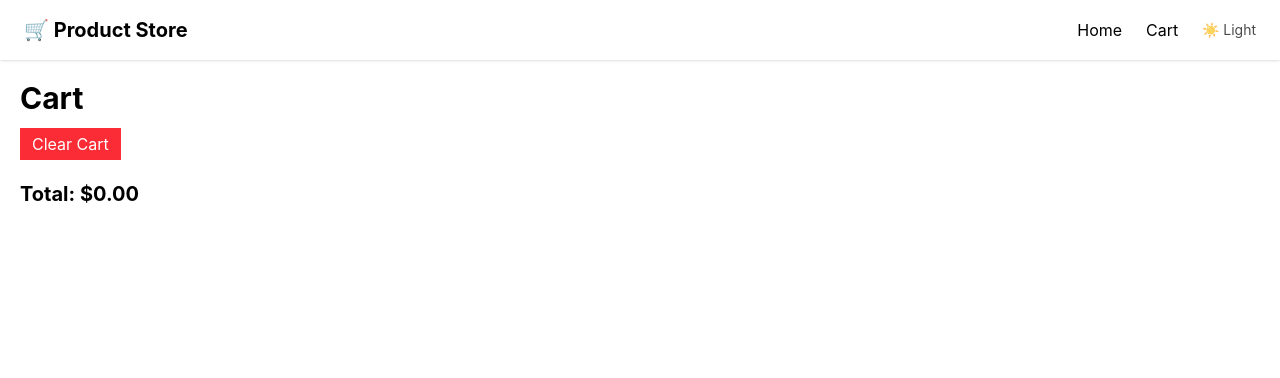
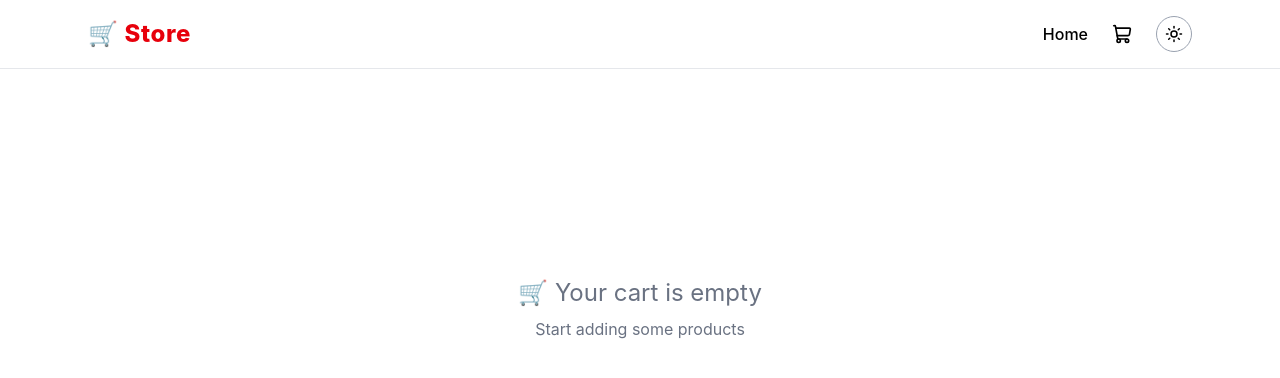
Before and after one commit to MaryamMirzada/Product-Store, a React (Vite) app in the folder Product-Store/: page /cart in a window 1280 px wide. Shown: the top 378 px of the page. Built offline with nearby package versions, Linux system fonts and the light colour scheme.

Commit message:
worked on ux

```diff
--- a/Product-Store/src/App.jsx
+++ b/Product-Store/src/App.jsx
@@ -6,6 +6,7 @@ import ProductDetails from "./pages/ProductDetails";
 
 function App() {
   return (
+  // بروسر روت اینجه استفاده گردیده
     <BrowserRouter>
       <Routes>
 
--- a/Product-Store/src/Navbar.jsx
+++ b/Product-Store/src/Navbar.jsx
@@ -2,46 +2,64 @@ import { Link } from "react-router-dom";
 import { useSelector } from "react-redux";
 import { useContext } from "react";
 import { SettingsContext } from "./context/SettingsContext";
+import { Moon, Sun, ShoppingCart } from "lucide-react";
 
 const Navbar = () => {
   const items = useSelector((state) => state.cart.items);
   const totalItems = items.reduce((sum, item) => sum + item.quantity, 0);
 
-  const { state } = useContext(SettingsContext);
+  const { state, dispatch } = useContext(SettingsContext);
 
   return (
     <nav
-      className={
+      className={`sticky top-0 z-50 backdrop-blur-md border-b ${
         state.theme === "dark"
-          ? "flex justify-between items-center px-6 py-4 bg-gray-900 text-white shadow"
-          : "flex justify-between items-center px-6 py-4 bg-white text-black shadow"
-      }
+          ? "bg-gray-900/80 text-white border-gray-700"
+          : "bg-white/80 text-black border-gray-200"
+      }`}
     >
-      {/* Logo */}
-      <Link to="/" className="text-xl font-bold">
-        🛒 Product Store
+      <div className="max-w-6xl mx-auto flex justify-between items-center px-6 py-4">
+        {/* 🔴 Logo */}
+        <Link
+          to="/"
+          className="text-2xl font-extrabold text-red-600 tracking-wide hover:scale-105 transition"
+        >
+          🛒 Store
         </Link>
 
-      {/* Links */}
+        {/* 🔴 Links */}
         <div className="flex items-center gap-6">
-        <Link to="/" className="hover:text-blue-500 transition">
+          <Link
+            to="/"
+            className="relative font-medium hover:text-red-500 transition"
+          >
             Home
+            <span className="absolute left-0 -bottom-1 w-0 h-[2px] bg-red-500 transition-all hover:w-full"></span>
           </Link>
 
-        <Link to="/cart" className="relative hover:text-blue-500 transition">
-          Cart
+          {/* 🛒 Cart */}
+          <Link
+            to="/cart"
+            className="relative flex items-center gap-1 hover:text-red-500 transition"
+          >
+            <ShoppingCart size={20} />
+
             {/* Badge */}
             {totalItems > 0 && (
-            <span className="absolute -top-2 -right-3 bg-red-500 text-white text-xs px-2 rounded-full">
+              <span className="absolute -top-2 -right-3 bg-red-600 text-white text-xs px-2 rounded-full shadow">
                 {totalItems}
               </span>
             )}
           </Link>
 
-        {/* Theme indicator */}
-        <span className="text-sm opacity-70">
-          {state.theme === "dark" ? "🌙 Dark" : "☀️ Light"}
-        </span>
+          {/* 🌙 Theme Toggle */}
+          <button
+            onClick={() => dispatch({ type: "TOGGLE_THEME" })}
+            className="p-2 rounded-full border border-gray-400 hover:bg-red-500 hover:text-white transition"
+          >
+            {state.theme === "dark" ? <Moon size={18} /> : <Sun size={18} />}
+          </button>
+        </div>
       </div>
     </nav>
   );
--- a/Product-Store/src/pages/Cart.jsx
+++ b/Product-Store/src/pages/Cart.jsx
@@ -15,40 +15,84 @@ const Cart = () => {
     0
   );
 
+  // 🟡 Empty state
+  if (items.length === 0) {
     return (
-    <div className="p-5">
-      <h1 className="text-3xl font-bold">Cart</h1>
+      <div className="flex flex-col items-center justify-center h-[60vh] text-gray-500">
+        <h2 className="text-2xl">🛒 Your cart is empty</h2>
+        <p className="mt-2">Start adding some products</p>
+      </div>
+    );
+  }
 
+  return (
+    <div className="p-6 max-w-4xl mx-auto">
+      {/* Title */}
+      <h1 className="text-3xl font-bold text-red-600 mb-4">Shopping Cart</h1>
+
+      {/* Clear button */}
       <button
         onClick={() => dispatch(clearCart())}
-        className="bg-red-500 text-white px-3 py-1 mt-3"
+        className="bg-red-600 hover:bg-red-700 text-white px-4 py-2 rounded mb-5 transition"
       >
         Clear Cart
       </button>
 
+      {/* Items */}
+      <div className="space-y-4">
         {items.map((item) => (
-        <div key={item.id} className="border p-3 my-3">
-          <h2>{item.title}</h2>
-          <p>${item.price}</p>
-
-          <div className="flex gap-2">
-            <button onClick={() => dispatch(decreaseQty(item.id))}>-</button>
-            <span>{item.quantity}</span>
-            <button onClick={() => dispatch(increaseQty(item.id))}>+</button>
+          <div
+            key={item.id}
+            className="flex items-center justify-between border rounded-lg p-4 shadow hover:shadow-lg transition"
+          >
+            {/* Info */}
+            <div className="flex items-center gap-4">
+              <img src={item.image} className="h-20 w-20 object-contain" />
+              <div>
+                <h2 className="font-semibold">{item.title}</h2>
+                <p className="text-red-600 font-bold">${item.price}</p>
+              </div>
             </div>
 
+            {/* Controls */}
+            <div className="flex items-center gap-4">
+              {/* Quantity */}
+              <div className="flex items-center border rounded">
+                <button
+                  onClick={() => dispatch(decreaseQty(item.id))}
+                  className="px-3 py-1 text-red-600 hover:bg-red-100"
+                >
+                  -
+                </button>
+
+                <span className="px-3">{item.quantity}</span>
+
+                <button
+                  onClick={() => dispatch(increaseQty(item.id))}
+                  className="px-3 py-1 text-red-600 hover:bg-red-100"
+                >
+                  +
+                </button>
+              </div>
+
+              {/* Remove */}
               <button
                 onClick={() => dispatch(removeFromCart(item.id))}
-            className="text-red-600"
+                className="text-red-600 hover:text-red-800 font-medium"
               >
                 Remove
               </button>
             </div>
+          </div>
         ))}
+      </div>
 
-      <h2 className="text-xl font-bold mt-5">
+      {/* Total */}
+      <div className="mt-8 text-right">
+        <h2 className="text-2xl font-bold text-red-600">
           Total: ${totalPrice.toFixed(2)}
         </h2>
+      </div>
     </div>
   );
 };
--- a/Product-Store/src/pages/Home.jsx
+++ b/Product-Store/src/pages/Home.jsx
@@ -1,14 +1,14 @@
 import { useProducts } from "../hook/useProducts";
 import { useDispatch } from "react-redux";
 import { addToCart } from "../features/cart/cartSlice";
-import { useRef, useEffect } from "react";
+import { useRef, useEffect, useState } from "react";
 import gsap from "gsap";
 import { Link } from "react-router-dom";
-import { useState } from "react";
 
 const Home = () => {
   const { data, isLoading, error } = useProducts();
   const dispatch = useDispatch();
+
   const [visibleCount, setVisibleCount] = useState(12);
   const visibleProducts = data?.slice(0, visibleCount);
 
@@ -18,59 +18,87 @@ const Home = () => {
     if (data) {
       gsap.fromTo(
         cardsRef.current,
-        { opacity: 0, y: 50 },
-        { opacity: 1, y: 0, duration: 0.5, stagger: 0.1 }
+        { opacity: 0, y: 40 },
+        { opacity: 1, y: 0, duration: 0.6, stagger: 0.08 }
       );
     }
   }, [data]);
 
+  // 🟡 Loading Skeleton
   if (isLoading) {
     return (
-      <div className="grid grid-cols-1 md:grid-cols-3 gap-4 p-5">
+      <div className="grid grid-cols-1 md:grid-cols-3 gap-6 p-6">
         {Array(6)
           .fill(0)
           .map((_, i) => (
-            <div key={i} className="border p-3 rounded animate-pulse">
-              <div className="h-40 bg-gray-300"></div>
-              <div className="h-4 bg-gray-300 mt-3 w-3/4"></div>
-              <div className="h-4 bg-gray-300 mt-2 w-1/2"></div>
+            <div
+              key={i}
+              className="p-4 rounded-lg shadow animate-pulse bg-white"
+            >
+              <div className="h-40 bg-gray-200 rounded"></div>
+              <div className="h-4 bg-gray-200 mt-4 w-3/4"></div>
+              <div className="h-4 bg-gray-200 mt-2 w-1/2"></div>
             </div>
           ))}
       </div>
     );
   }
-  if (error) return <h2>Error</h2>;
+
+  if (error)
+    return <h2 className="p-5 text-red-500">Error loading products</h2>;
 
   return (
-    <div className="grid grid-cols-1 md:grid-cols-3 gap-4 p-5">
-      {visibleProducts.map((product) => (
-        <div key={product.id} className="border p-3 rounded shadow">
-          <img src={product.image} className="h-40 mx-auto" />
+    <div className="p-6 lg:px-20">
+      {/* 🟢 Title */}
+      <h1 className="text-3xl font-bold mb-6 text-red-700">Our Products</h1>
 
-          <h2 className="font-bold mt-2">{product.title}</h2>
-          <p>${product.price}</p>
+      {/* 🟢 Grid */}
+      <div className="grid grid-cols-1 sm:grid-cols-2 lg:grid-cols-3 gap-6">
+        {visibleProducts.map((product, index) => (
+          <div
+            key={product.id}
+            ref={(el) => (cardsRef.current[index] = el)}
+            className="bg-white rounded-xl shadow-md hover:shadow-xl transition duration-300 p-4 flex flex-col justify-between hover:scale-[1.02]"
+          >
+            {/* Image */}
+            <img src={product.image} className="h-44 object-contain mx-auto" />
 
-          {/* 🟢 Add to Cart */}
+            {/* Info */}
+            <div className="mt-4">
+              <h2 className="font-semibold text-lg line-clamp-2">
+                {product.title}
+              </h2>
+
+              <p className="text-red-600 font-bold mt-2 text-lg">
+                ${product.price}
+              </p>
+            </div>
+
+            {/* Buttons */}
+            <div className="mt-4 space-y-2">
               <button
                 onClick={() => dispatch(addToCart(product))}
-            className="bg-blue-500 text-white px-3 py-1 mt-3 rounded"
+                className="w-full cursor-pointer bg-red-600 hover:bg-red-700 text-white py-2 rounded-lg transition"
               >
                 Add to Cart
               </button>
 
-          {/* 🟡 More Info Button */}
               <Link to={`/product/${product.id}`}>
-            <button className="bg-gray-700 text-white px-3 py-1 mt-2 rounded w-full">
+                <button className="w-full cursor-pointer border border-red-600 text-red-600 hover:bg-red-600 hover:text-white py-2 rounded-lg transition">
                   More Info
                 </button>
               </Link>
             </div>
+          </div>
         ))}
+      </div>
+
+      {/* 🟡 View More */}
       {visibleCount < data?.length && (
-        <div className="text-center mt-6">
+        <div className="text-center mt-10">
           <button
             onClick={() => setVisibleCount((prev) => prev + 6)}
-            className="bg-red-800 text-white px-5 py-2 rounded hover:bg-gray-800 transition"
+            className="bg-red-700 hover:bg-red-800 text-white cursor-pointer px-6 py-3 rounded-lg shadow transition"
           >
             View More
           </button>
```
Lines whose indentation alone changed are shown as unchanged.
